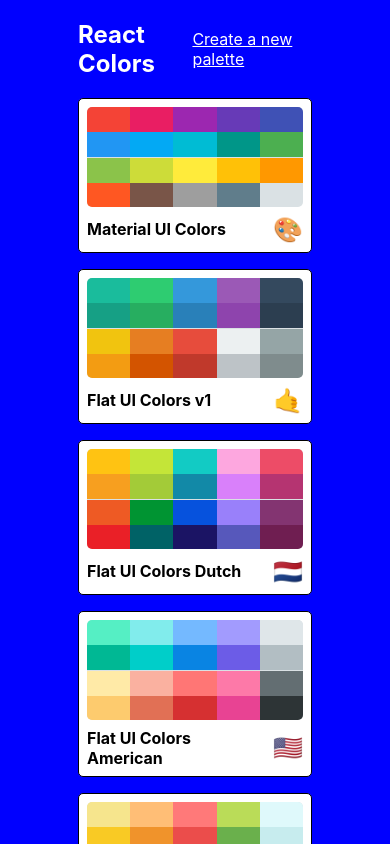
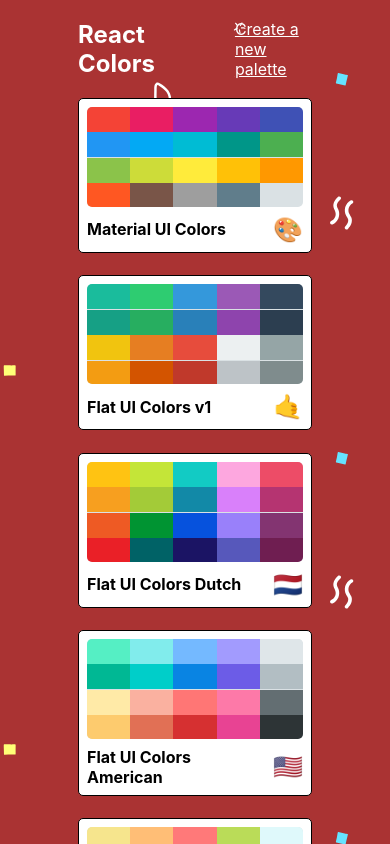
Before and after one commit to Kunal-2001/React-Colors-Project, a React (Create React App) app: page / in a window 390 px wide. Built offline with nearby package versions, Linux system fonts and the light colour scheme.

Commit message:
Switch background of home page with svg

```diff
--- a/src/PaletteList.js
+++ b/src/PaletteList.js
@@ -3,15 +3,18 @@
 import { Link } from 'react-router-dom';
 import MiniPalette from './MiniPalette';
 import { withStyles } from '@material-ui/styles';
+import bg from './Confetti-Doodles.svg';
 
 const styles = {
 	root: {
-		backgroundColor: 'blue',
 		height: '100vh',
 		overflow: 'scroll',
 		display: 'flex',
 		alignItems: 'flex-start',
-		justifyContent: 'center'
+		justifyContent: 'center',
+		/* background by SVGBackgrounds.com */
+		backgroundColor: '#aa3333',
+		backgroundImage: `url(${bg})`
 	},
 	container: {
 		display: 'flex',
@@ -37,6 +40,11 @@
 			color: 'white'
 		}
 	},
+	header: {
+		'@media (max-width : 575.98px)': {
+			marginRight: '80px'
+		}
+	},
 	palettes: {
 		boxSizing: 'border-box',
 		width: '100%',
@@ -48,7 +56,7 @@
 		},
 		'@media (max-width : 575.98px)': {
 			gridTemplateColumns: 'repeat(1 , 100%)',
-			gridGap: '1rem'
+			gridGap: '1.4rem'
 		}
 	}
 };
@@ -65,7 +73,7 @@
 			<div className={classes.root}>
 				<div className={classes.container}>
 					<nav className={classes.nav}>
-						<h1>React Colors</h1>
+						<h1 className={classes.header}>React Colors</h1>
 						<Link to="/palette/new">Create a new palette</Link>
 					</nav>
 					<div className={classes.palettes}>
```
Also changed, not shown: src/Confetti-Doodles.svg (added).
